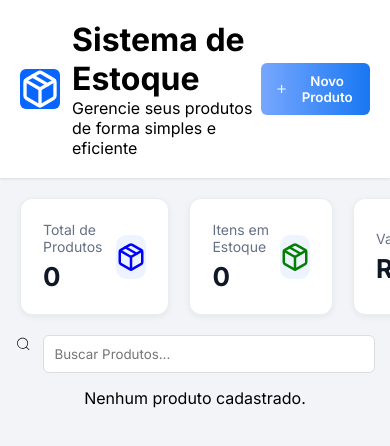
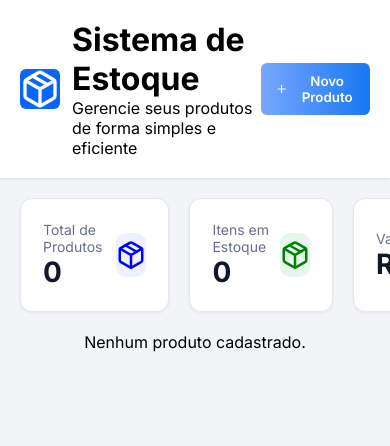
Before and after one commit to Uberdanalmeida/controle-estoque, a React (Vite) app: page / in a window 390 px wide. Shown: the top 446 px of the page. Built offline with nearby package versions, Linux system fonts and the light colour scheme.

Commit message:
Refatora layout do componente App, organizando a estrutura e melhorando a responsividade com um contêiner para os produtos.

```diff
--- a/src/App.css
+++ b/src/App.css
@@ -54,49 +54,8 @@ body{
   font-weight:600;
 }
 
-.card{
-  display:grid;
-  grid-template-columns: repeat(3, 1fr);
-  gap:20px;
-  margin:20px;
-}
-
-.cards{
-  background:#ffffff;
-  border-radius:12px;
-  padding:22px;
-  display:flex;
-  justify-content:space-between;
-  align-items:center;
-  box-shadow:0 2px 6px rgba(0,0,0,0.06);
-  border:1px solid #e9edf3;
-}
-
-.cards p{
-  color:#667085;
-  font-size:14px;
-  margin-bottom:6px;
-}
-
-.num{
-  font-size:28px;
-  font-weight:700;
-  color:#101828;
-}
-
-.num{
-  font-size:26px;
-  font-weight:700;
-}
-
-.icon{
-  width:44px;
-  height:44px;
-  display:flex;
-  align-items:center;
-  justify-content:center;
-  background:#eef4ff;
-  border-radius:10px;
+.container{
+  padding:20px;
 }
 
 .busca{
@@ -222,3 +181,50 @@ input{
   background:linear-gradient(to right,#00ccff,#0099ff);
   color:#fff;
 }
+
+.card{
+  display:grid;
+  grid-template-columns: repeat(3, 1fr);
+  gap:20px;
+  margin-bottom:20px;
+}
+
+.cards{
+  background:#fff;
+  border-radius:12px;
+  padding:22px;
+  display:flex;
+  justify-content:space-between;
+  align-items:center;
+  border:1px solid #e5e7eb;
+  box-shadow:0 1px 3px rgba(0,0,0,0.06);
+}
+
+.cards p{
+  font-size:14px;
+  color:#667085;
+}
+
+.num{
+  font-size:28px;
+  font-weight:700;
+  color:#111827;
+}
+
+.icon{
+  width:44px;
+  height:44px;
+  display:flex;
+  align-items:center;
+  justify-content:center;
+  border-radius:10px;
+  background:#eef2ff;
+}
+
+.cards:nth-child(2) .icon{
+  background:#e7f6ec;
+}
+
+.cards:nth-child(3) .icon{
+  background:#eef2ff;
+}
--- a/src/App.jsx
+++ b/src/App.jsx
@@ -49,16 +49,17 @@ export default function App() {
   return(
     <div className="principal">
   <Header abrirModal={abrirModal}/>
+
+  <div className="container">
     <Main listaProdutos={cadastroUsuario} />
-      <Aside/>
-
     <Cadastro
       listaProdutos={cadastroUsuario}
       removerProduto={removerProduto}
       editarProduto={editarProduto}
     />
+  </div>
 
-      { exibirModal && <Modal fecharModal={ fecharModal } MostrarCadastro={MostrarCadastro}/>}
+  { exibirModal && <Modal fecharModal={ fecharModal } MostrarCadastro={MostrarCadastro}/> }
 </div>
   )
 }
```
Lines whose indentation alone changed are shown as unchanged.
